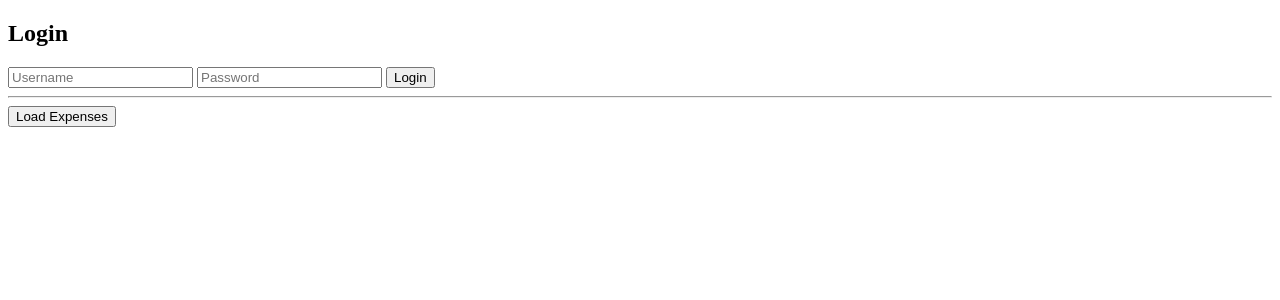
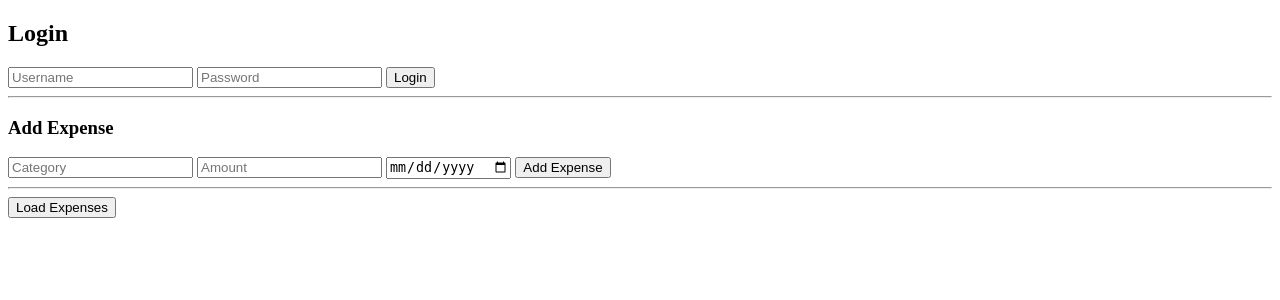
Before and after one commit to popeplufi/expense-tracker-api, a Flask app: template app/templates/frontend.html in a window 1280 px wide. Shown: the top 300 px of the page. Run offline with Flask 3, Linux system fonts and the light colour scheme; the template is opened without the code that fills it, so the values that code supplies are empty.

Commit message:
Fix frontend route and production API URLs

```diff
--- a/app/routes.py
+++ b/app/routes.py
@@ -475,6 +475,11 @@ def dashboard():
     )
 
 
+@bp.get("/frontend")
+def frontend():
+    return render_template("frontend.html")
+
+
 @bp.post("/expenses")
 @login_required
 def create_expense():
--- a/app/templates/frontend.html
+++ b/app/templates/frontend.html
@@ -13,6 +13,15 @@
 
 <hr>
 
+<h3>Add Expense</h3>
+
+<input type="text" id="category" placeholder="Category">
+<input type="number" id="amount" placeholder="Amount">
+<input type="date" id="date">
+<button onclick="addExpense()">Add Expense</button>
+
+<hr>
+
 <button onclick="getExpenses()">Load Expenses</button>
 
 <pre id="output"></pre>
@@ -22,7 +31,7 @@
 let token = null;
 
 async function login() {
-    const response = await fetch("http://127.0.0.1:5001/api/login", {
+    const response = await fetch("/api/login", {
         method: "POST",
         headers: {
             "Content-Type": "application/json"
@@ -42,10 +51,30 @@ async function login() {
 }
 
 async function getExpenses() {
-    const response = await fetch("http://127.0.0.1:5001/api/expenses", {
+    const response = await fetch("/api/expenses", {
         headers: {
             "Authorization": "Bearer " + token
         }
+    });
+
+    const data = await response.json();
+
+    document.getElementById("output").textContent =
+        JSON.stringify(data, null, 2);
+}
+
+async function addExpense() {
+    const response = await fetch("/api/expenses", {
+        method: "POST",
+        headers: {
+            "Content-Type": "application/json",
+            "Authorization": "Bearer " + token
+        },
+        body: JSON.stringify({
+            category: document.getElementById("category").value,
+            amount: parseFloat(document.getElementById("amount").value),
+            date: document.getElementById("date").value
+        })
     });
 
     const data = await response.json();
```
